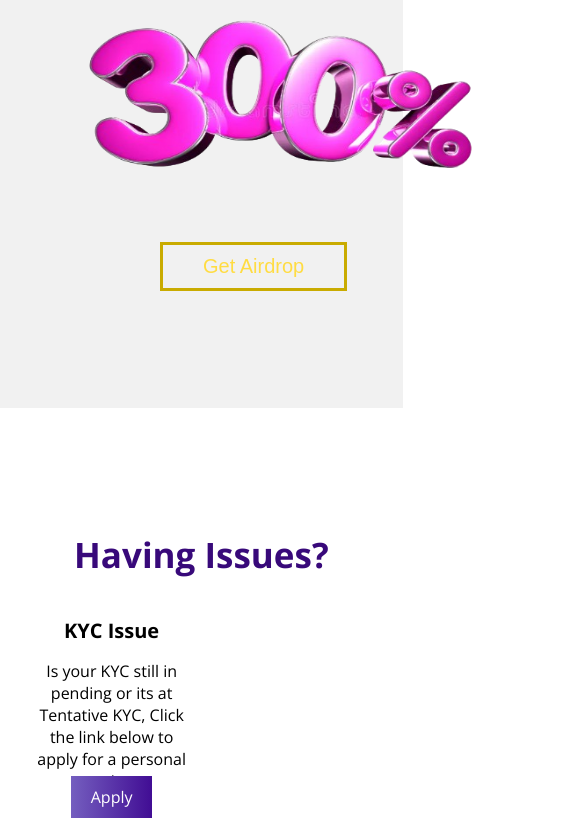
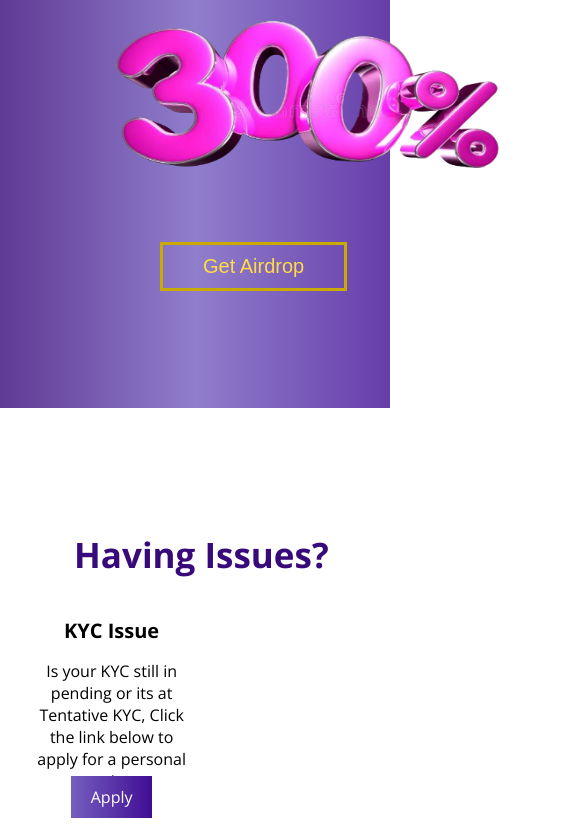
Before and after one commit to olthex/pi, a plain HTML site: page index.html in a window 390 px wide. Shown: the part 272-1100 px from the top of the page, 585 px wide, since content can reach past the window. Drawn offline with nearby package versions, Linux system fonts and the light colour scheme; a script that the page names is missing.

Commit message:
Update mobile.css

```diff
--- a/mobile.css
+++ b/mobile.css
@@ -78,11 +78,10 @@
 		background: linear-gradient(to right, rgba(56, 9, 122, 0.8), rgba(116, 94, 191, 0.8), rgba(65, 13, 148, 0.8));
 	}
 	.container{
-		width: 93%;
+		width: 100%;
 		height: 100%;
 		position: relative;
 		padding: 0px 20px;
-		background-color: #f1f1f1;
 	}
 	.container .image{
 		width: 120px;
```
